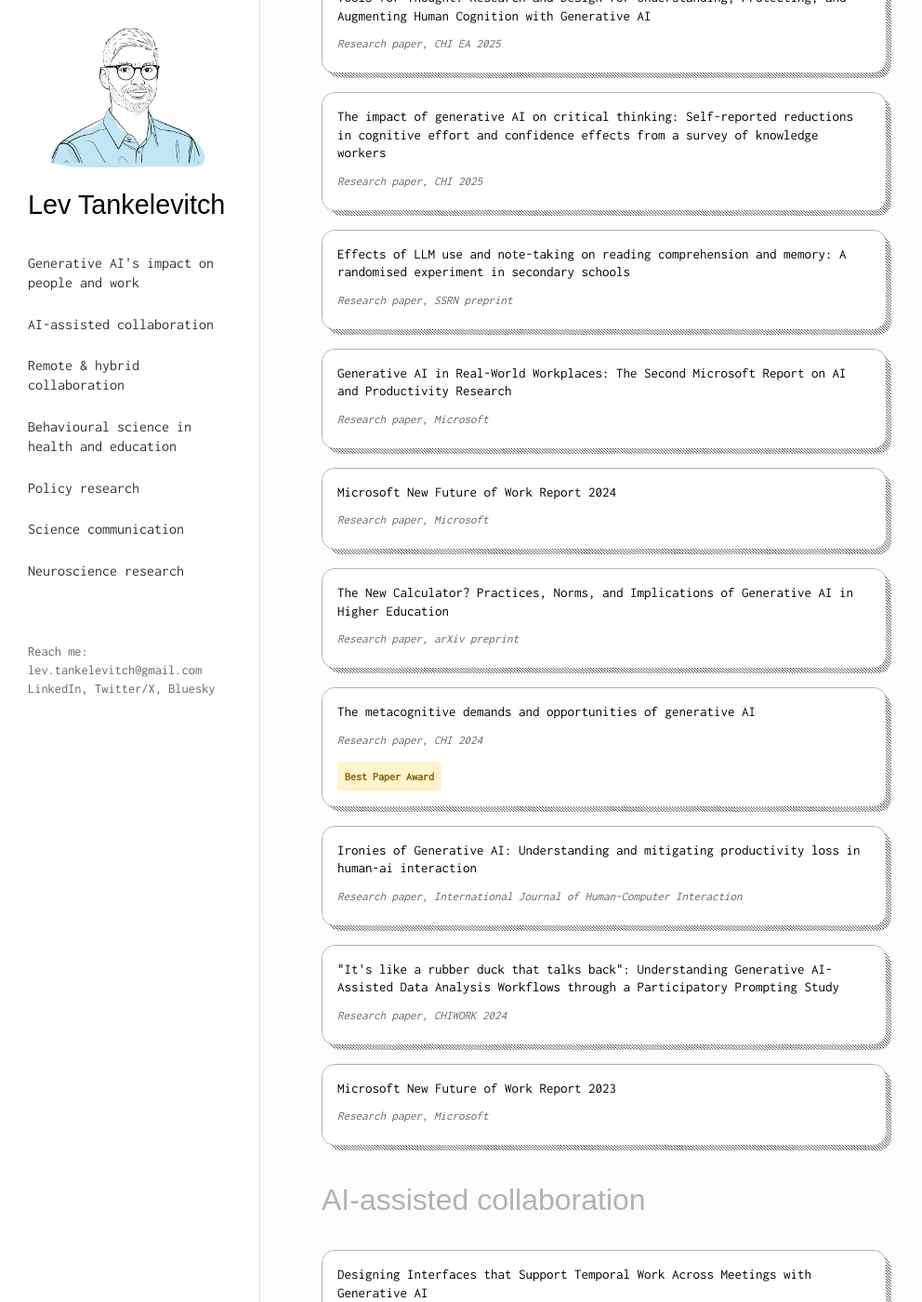
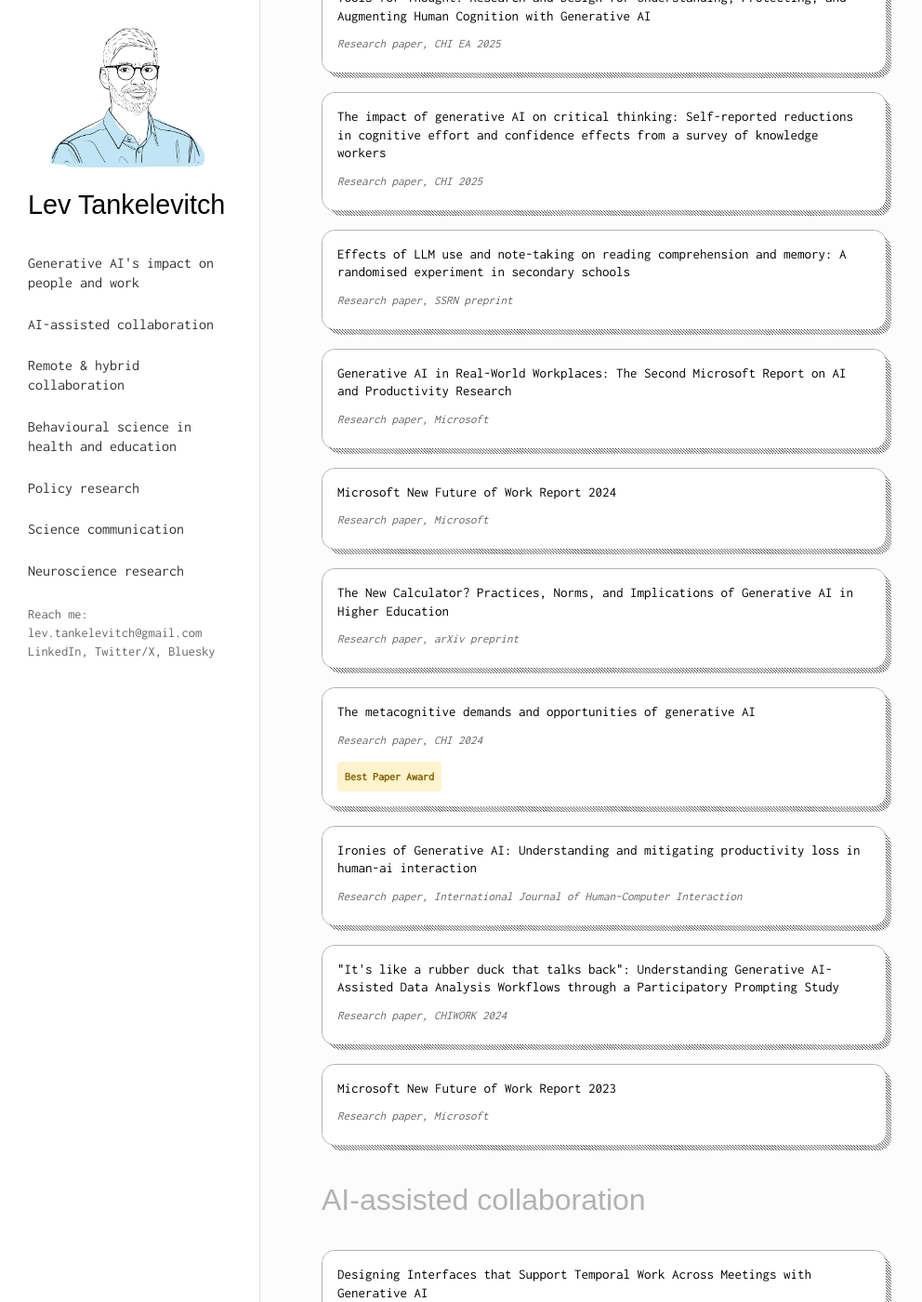
Before and after one commit to levtank/levtank.github.io, a Jekyll site: the page built from index.html, in a window 1280 px wide and 1400 px high, scrolled down 395 px. Shown: the whole window at 93% size, without its empty margins (0-992 px from the left). Built offline with Jekyll 4.4.1, drawn with Linux system fonts in a browser that asks for light colours; nearby versions of some CDN libraries; some web fonts are replaced.

Commit message:
update spacing

```diff
--- a/_layouts/default.html
+++ b/_layouts/default.html
@@ -68,7 +68,6 @@
 				<div class="sidebar-contact">
 					<p>Reach me: <a href="&#109;&#97;&#105;&#108;&#116;&#111;&#58;&#108;&#101;&#118;&#46;&#116;&#97;&#110;&#107;&#101;&#108;&#101;&#118;&#105;&#116;&#99;&#104;&#64;&#103;&#109;&#97;&#105;&#108;&#46;&#99;&#111;&#109;">&#108;&#101;&#118;&#46;&#116;&#97;&#110;&#107;&#101;&#108;&#101;&#118;&#105;&#116;&#99;&#104;&#64;&#103;&#109;&#97;&#105;&#108;&#46;&#99;&#111;&#109;</a></p>
 					<p><a href="https://www.linkedin.com/in/lev-tankelevitch/" target="_blank">LinkedIn</a>, <a href="https://twitter.com/lev_tank" target="_blank">Twitter/X</a>, <a href="https://bsky.app/profile/levlevlev.bsky.social" target="_blank">Bluesky</a></p>
-
 				</div>
 			</div>
 
--- a/_sass/_layout.scss
+++ b/_sass/_layout.scss
@@ -213,7 +213,7 @@ body {
 }
 
 .sidebar-contact {
-	margin-top: 40px; // Increased space from navigation
+	//margin-top: 20px; // Increased space from navigation
 	padding-top: 20px;
 	border-top: 0px solid #e0e0e0;
 
```
